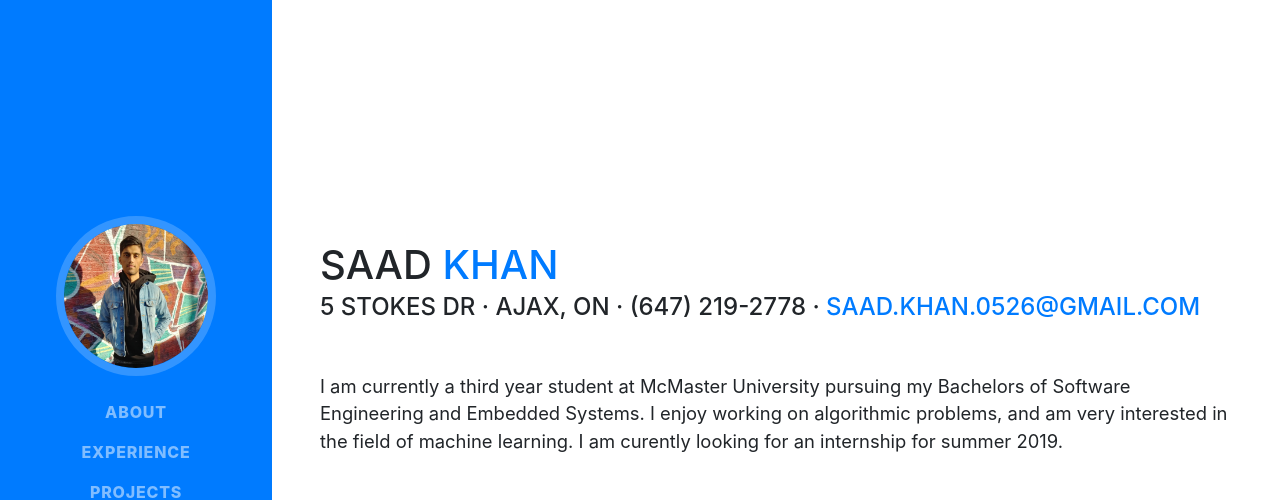
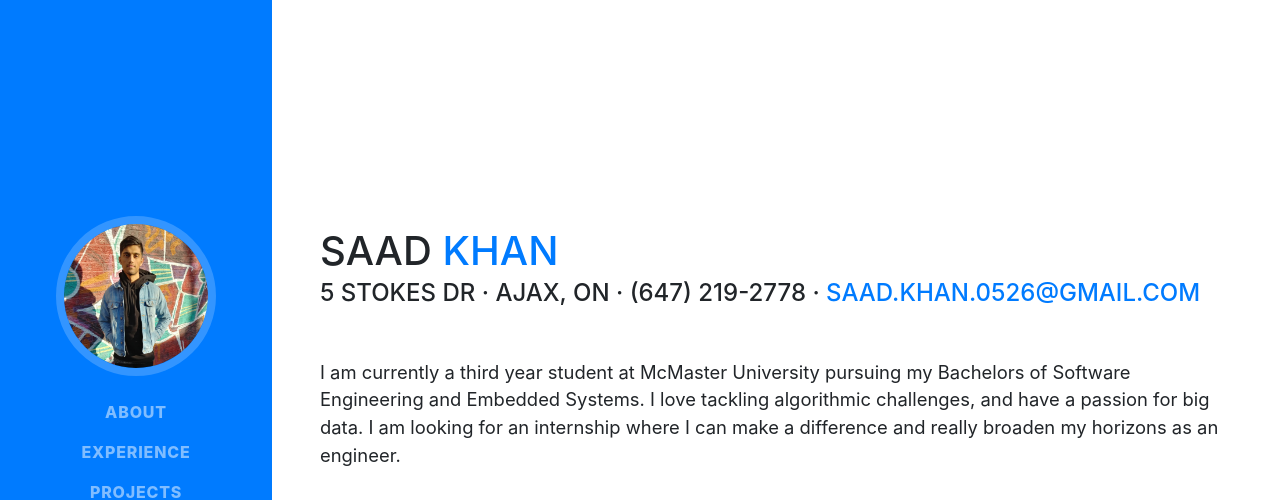
Before and after one commit to Khan-Saad/Khan-Saad.github.io, a website with bundled scripts: page index.html in a window 1280 px wide. Shown: the top 500 px of the page. Built offline with nearby package versions, Linux system fonts and the light colour scheme; a web font is replaced by a local one.

Commit message:
Intro Change

```diff
--- a/index.html
+++ b/index.html
@@ -66,7 +66,7 @@
           <div class="subheading mb-5">5 Stokes Dr · Ajax, ON · (647) 219-2778 ·
             <a href="mailto:saad.khan.0526@gmail.com">saad.khan.0526@gmail.com</a>
           </div>
-          <p class="lead mb-5">I am currently a third year student at McMaster University pursuing my Bachelors of Software Engineering and Embedded Systems. I enjoy working on algorithmic problems, and am very interested in the field of machine learning. I am curently looking for an internship for summer 2019.</p>
+          <p class="lead mb-5">I am currently a third year student at McMaster University pursuing my Bachelors of Software Engineering and Embedded Systems. I love tackling algorithmic challenges, and have a passion for big data. I am looking for an internship where I can make a difference and really broaden my horizons as an engineer.</p>
           <div class="social-icons">
             <a href="https://www.linkedin.com/in/saad-khan0526/">
               <i class="fab fa-linkedin-in"></i>
```
